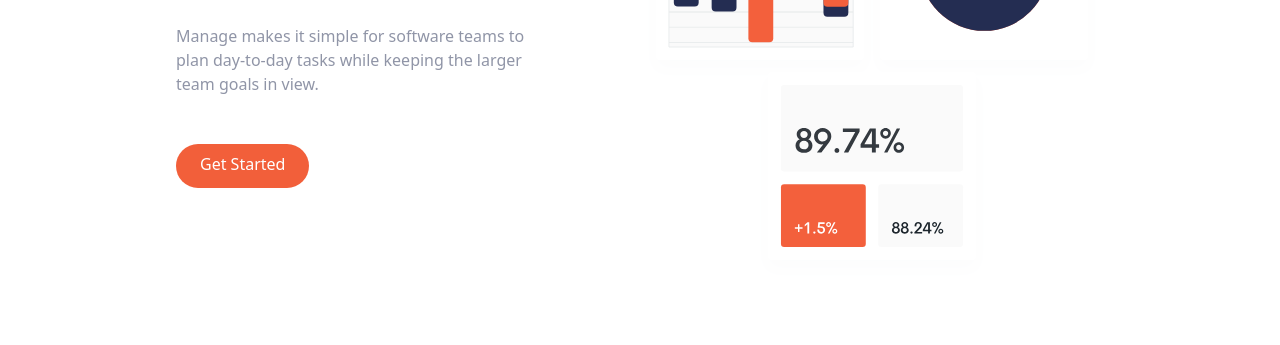
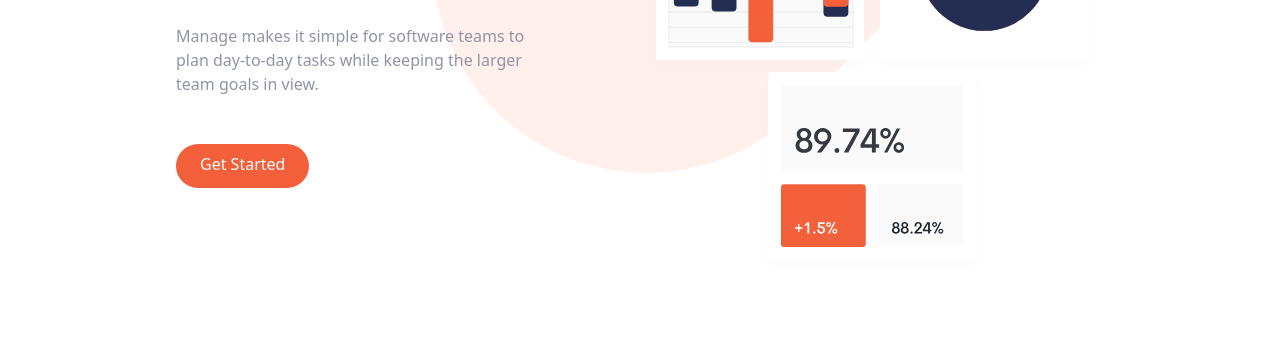
Before and after one commit to joeyovey/landing-page, a website: page index.html in a window 1280 px wide. Shown: the part 300-645 px from the top of the page. Drawn offline with Linux system fonts and the light colour scheme.

Commit message:
Added the background image

```diff
--- a/input.css
+++ b/input.css
@@ -1,3 +1,10 @@
 @tailwind base;
 @tailwind components;
 @tailwind utilities;
+
+body {
+    background-image: url('../img/bg-tablet-pattern.svg');
+    background-repeat: no-repeat;
+    background-size: 800px;
+    background-position: 90% -25%;
+  }
```
Also changed, not shown: css/main.css.
